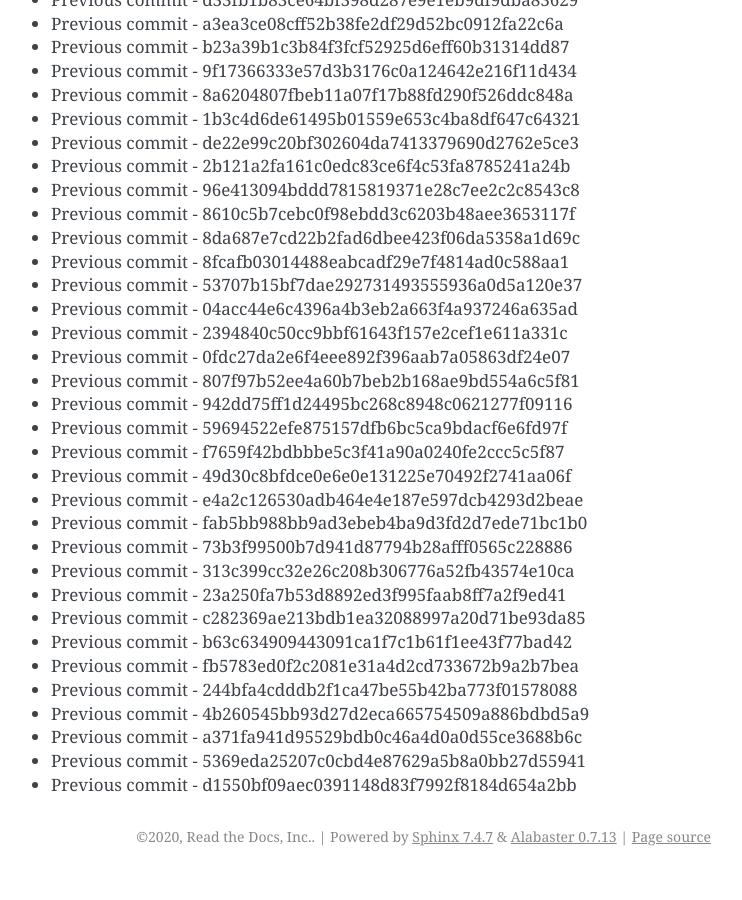
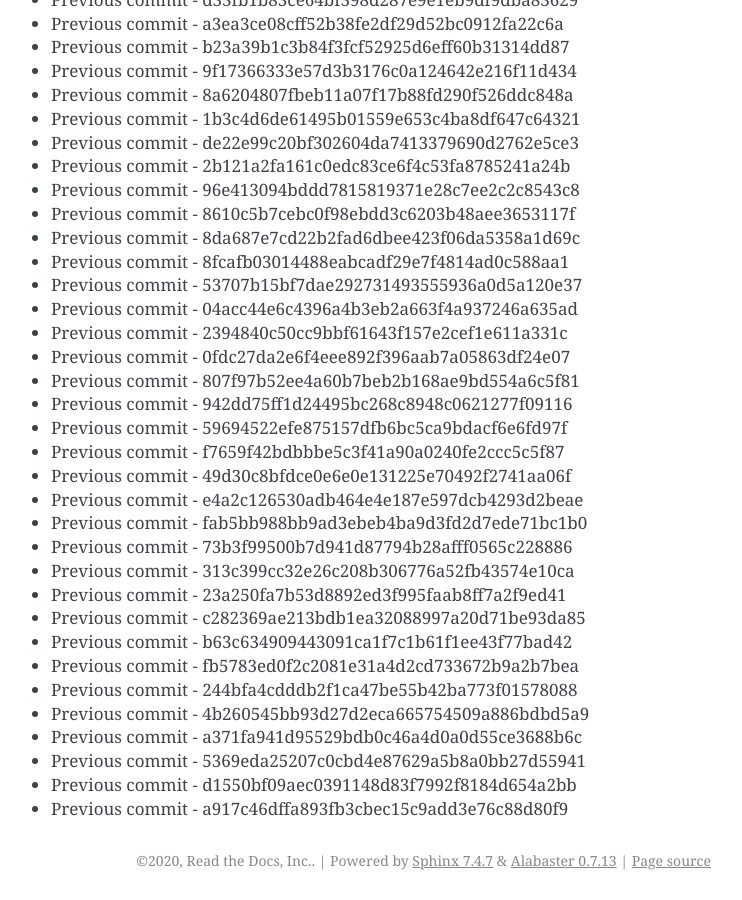
Before and after one commit to readthedocs/rtd-git-stresstest, a Sphinx documentation site: the page built from docs/updates.rst, in a window 1280 px wide and 900 px high, scrolled down 17147 px. Shown: the whole window, without its empty margins (399-1141 px from the left). Built offline with Sphinx 7.4.7, drawn with Linux system fonts in a browser that asks for light colours; before the commit the page ends 18023 px from its top, so only the background shows below that.

Commit message:
Generating commit from previous: a917c46dffa893fb3cbec15c9add3e76c88d80f9

```diff
--- a/docs/updates.rst
+++ b/docs/updates.rst
@@ -752,3 +752,4 @@ It can be tested for any performance characteristics.
 * Previous commit - a371fa941d95529bdb0c46a4d0a0d55ce3688b6c
 * Previous commit - 5369eda25207c0cbd4e87629a5b8a0bb27d55941
 * Previous commit - d1550bf09aec0391148d83f7992f8184d654a2bb
+* Previous commit - a917c46dffa893fb3cbec15c9add3e76c88d80f9
```
